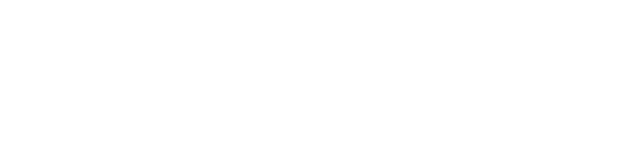
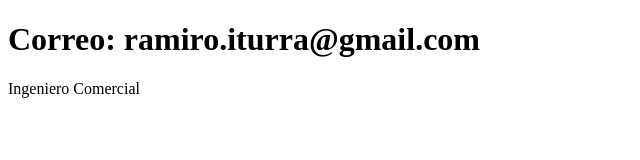
Before and after one commit to Ramiro-Iturra/sistema-de-registro, a plain HTML site: page index.html in a window 1280 px wide. Shown: the whole page, without its empty margins (0-640 px from the left). Drawn offline with Linux system fonts and the light colour scheme.

Commit message:
Actualiza el contacto

```diff
--- a/index.html
+++ b/index.html
@@ -6,6 +6,7 @@
     <title>Sistema de Registro de Juegos</title>
 </head>
 <body>
-
+    <h1>Correo: ramiro.iturra@gmail.com</h1>
+        <p>Ingeniero Comercial</p>
 </body>
 </html>
```
